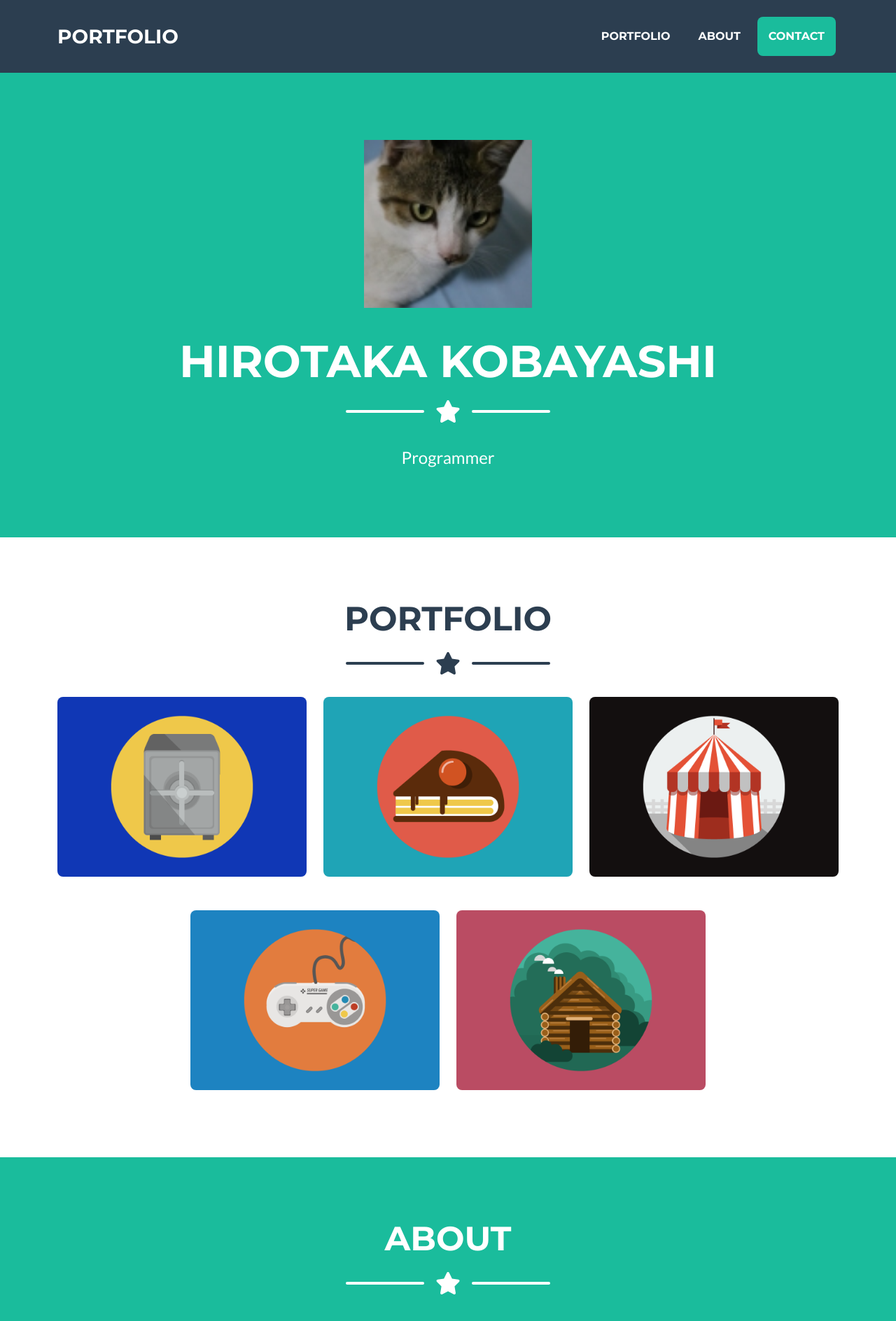
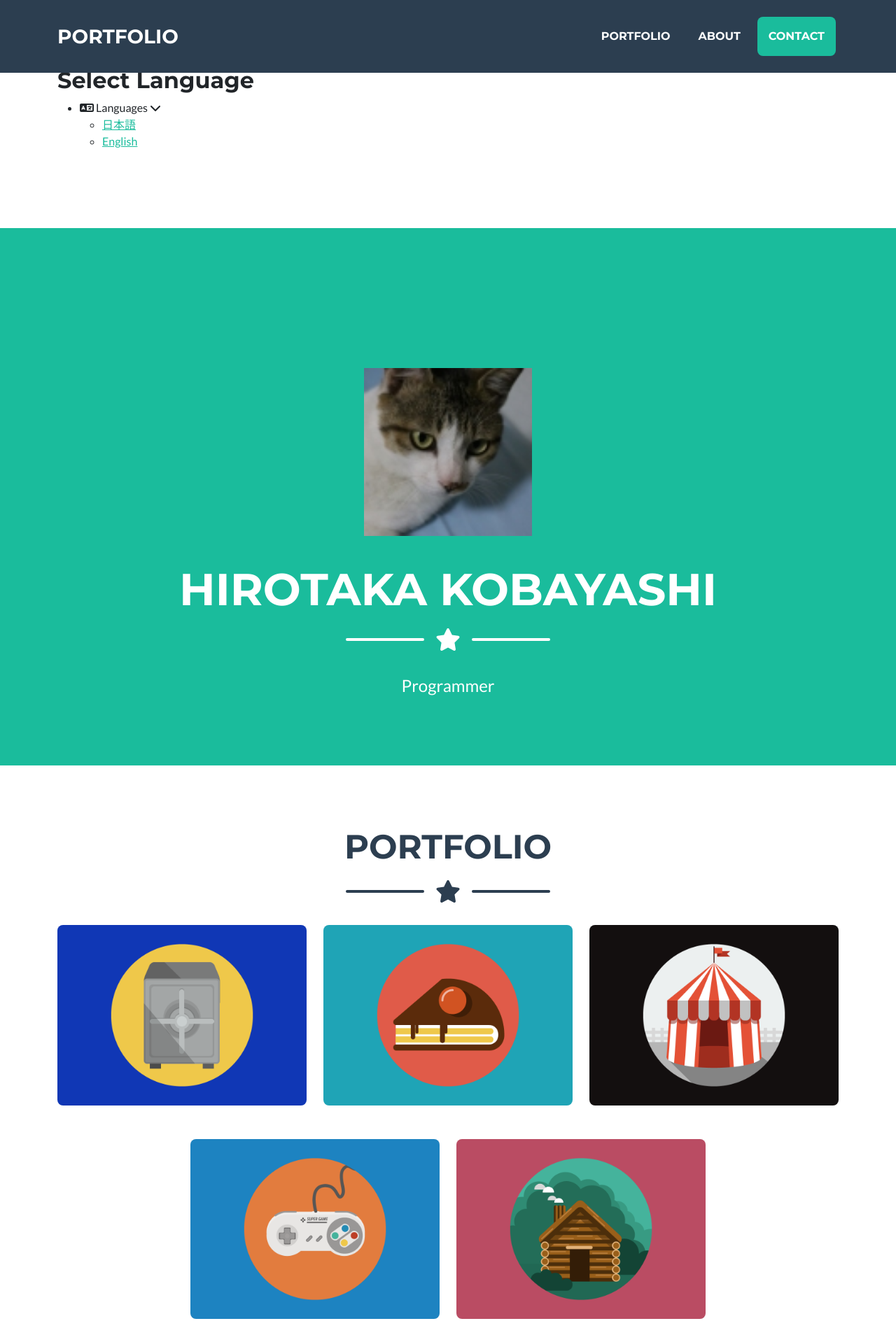
Before and after one commit to cobaemon/Portfolio, a Django app: template portfolio/templates/index.html in a window 1280 px wide. Shown: the top 1888 px of the page at 70% size. Run offline with Django 4.2, Linux system fonts and the light colour scheme; the template is opened without the code that fills it: values that come from a table or form of the project are taken from there, others are empty; some libraries are stand-ins or nearby versions.

Commit message:
複数の修正
dockerの再起動処理を追加により設定を適切に更新

言語切り替えメニューを追加

```diff
--- a/portfolio/templates/index.html
+++ b/portfolio/templates/index.html
@@ -36,6 +36,25 @@
                 </div>
             </div>
         </nav>
+
+        <!-- Select Language section-->
+        <section class="page-section" id="favorite-books">
+            <div class="container">
+                <h2>{% trans "Select Language" %}</h2>
+                <ul class="accordion-menu">
+                    <li>
+                        <div class="dropdownlink"><i class="fa fa-language" aria-hidden="true"></i> {% trans "Languages" %}
+                            <i class="fa fa-chevron-down" aria-hidden="true"></i>
+                        </div>
+                        <ul class="submenuItems">
+                            <li><a href="{% url 'set_language' %}?next={{ request.path }}&language=ja">日本語</a></li>
+                            <li><a href="{% url 'set_language' %}?next={{ request.path }}&language=en">English</a></li>
+                        </ul>
+                    </li>
+                </ul>
+            </div>
+        </section>
+
         <!-- Masthead-->
         <header class="masthead bg-primary text-white text-center">
             <div class="container d-flex align-items-center flex-column">
```
Also changed, not shown: 1 other file.
